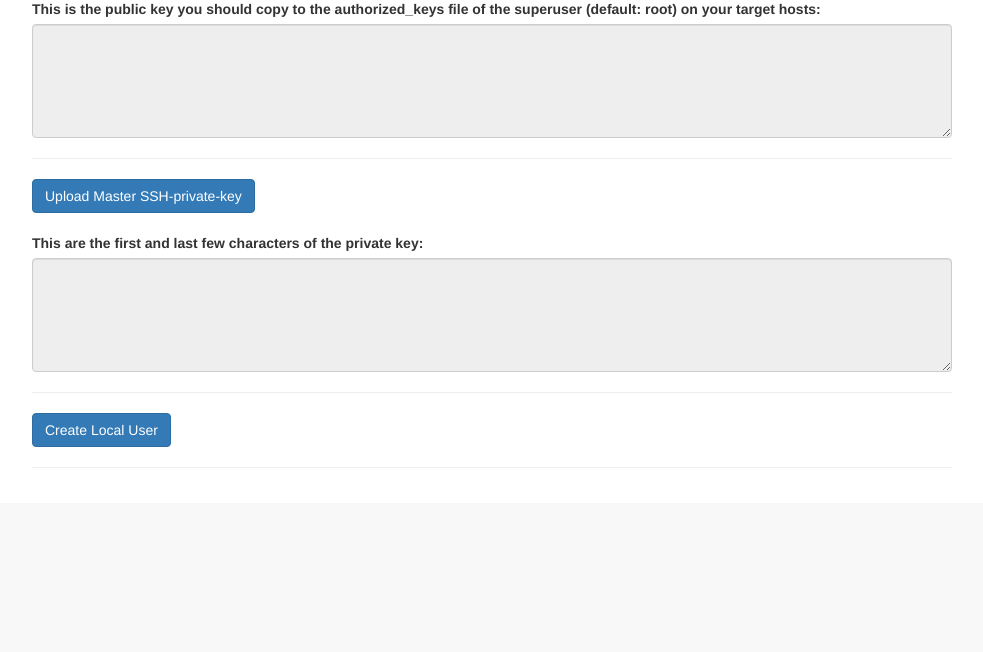
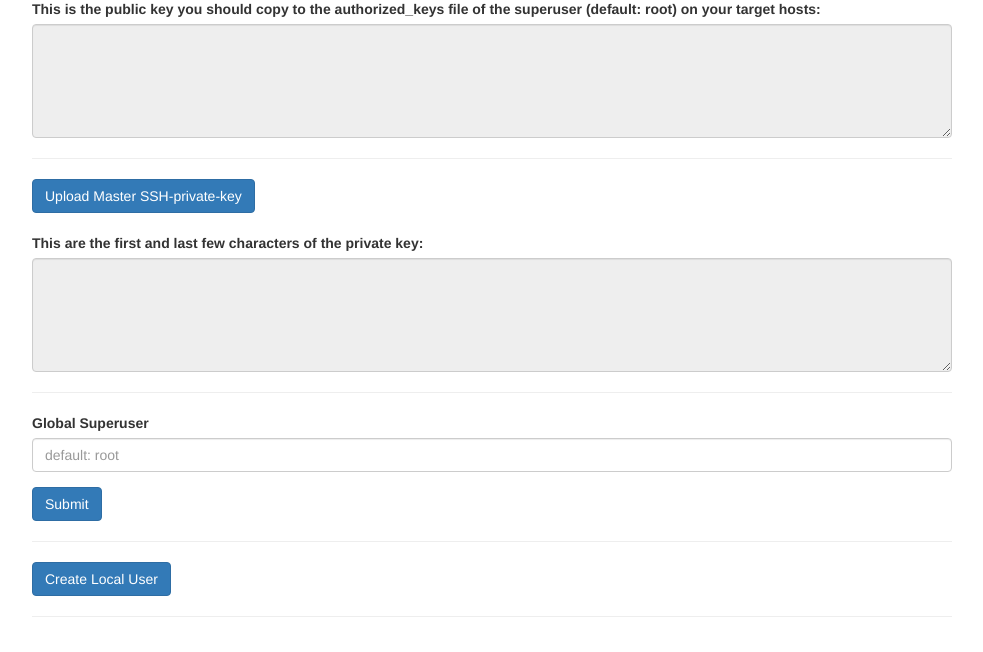
Before and after one commit to sshkm/django-sshkm, a Django app: page /settings/ in a window 1280 px wide. Shown: the part 301-953 px from the top of the page, without its empty margins (38-1021 px from the left). Before the commit the page ends 748 px from the top, so only its background shows below. Run offline with Django 3.2, Linux system fonts and the light colour scheme; a user stored in the database is signed in; data comes from the database, SQL or seed files in the repository; data that the repository does not hold is empty; parts of the project's set-up code (start-up, migrations or seed data) failed here and were passed over; some libraries are stand-ins or nearby versions.

Commit message:
add global and per host custom superuser

```diff
--- a/sshkm/forms.py
+++ b/sshkm/forms.py
@@ -52,15 +52,17 @@ class GroupForm(forms.ModelForm):
 class HostForm(forms.ModelForm):
     class Meta:
         model = Host
-        fields = ('name', 'description',)
+        fields = ('name', 'superuser', 'description',)
         labels = {
             'name': _('Host or IP'),
+            'superuser': _('Superuser'),
             'description': _('Description (optional)'),
         }
 
     def __init__(self, *args, **kwargs):
         super(HostForm, self).__init__(*args, **kwargs)
         self.fields['name'].widget.attrs['placeholder'] = 'host1.example.com or 192.168.1.33'
+        self.fields['superuser'].widget.attrs['placeholder'] = 'default: root'
         self.fields['description'].widget.attrs['placeholder'] = ''
 
 class OsuserForm(forms.ModelForm):
--- a/sshkm/models.py
+++ b/sshkm/models.py
@@ -11,6 +11,7 @@ class Group(models.Model):
 
 class Host(models.Model):
     name = models.CharField(max_length=200, unique=True)
+    superuser = models.CharField(max_length=200, null=True, blank=True)
     description = models.CharField(max_length=500, null=True, blank=True)
     task_id = models.CharField(max_length=36, null=True, blank=True)
     status = models.CharField(max_length=10, null=True, blank=True)
--- a/sshkm/settings.py
+++ b/sshkm/settings.py
@@ -57,8 +57,8 @@ USE_TZ = True
 STATIC_URL = '/static/'
 LOGIN_URL = '/login/'
 
-SESSION_EXPIRE_AT_BROWSER_CLOSE = True
-SESSION_COOKIE_AGE = 5 * 60
+#SESSION_EXPIRE_AT_BROWSER_CLOSE = True
+#SESSION_COOKIE_AGE = 5 * 60
 
 from django.contrib.messages import constants as messages
 MESSAGE_TAGS = {
--- a/sshkm/templates/sshkm/host/detail.html
+++ b/sshkm/templates/sshkm/host/detail.html
@@ -7,6 +7,7 @@
         <form action="{% url 'HostSave' %}" method="post" class="form">
           {% csrf_token %}
           {% bootstrap_field hostform.name %}
+          {% bootstrap_field hostform.superuser set_required=False %}
           {% bootstrap_field hostform.description set_required=False %}
           {% if request.GET.id %}
           <input type="hidden" name="id" value="{{ request.GET.id }}">
--- a/sshkm/templates/sshkm/settings/list.html
+++ b/sshkm/templates/sshkm/settings/list.html
@@ -61,6 +61,15 @@
         </div>
 
         <hr>
+        <form action="{% url 'Superuser' %}" method="post" class="form">
+          {% csrf_token %}
+          <div class="form-group"><label class="control-label" for="id_superuser">Global Superuser</label><input class="form-control" id="id_superuser" maxlength="200" name="superuser" placeholder="default: root" title="" type="text" value="{{ superuser }}" /></div>
+          <div class="form-group">
+          <button type="submit" class="btn btn-primary">Submit</button>
+          </div>
+        </form>
+
+        <hr>
         <div class="btn btn-primary" onclick="
           BootstrapDialog.confirm(
             {
--- a/sshkm/urls.py
+++ b/sshkm/urls.py
@@ -54,6 +54,7 @@ urlpatterns = [
     url(r'^settings/deleteuser/$', views.DeleteUser, name='DeleteUser'),
     url(r'^settings/masterkeypublic/$', views.MasterKeyPublic, name='MasterKeyPublic'),
     url(r'^settings/masterkeyprivate/$', views.MasterKeyPrivate, name='MasterKeyPrivate'),
+    url(r'^settings/superuser/$', views.Superuser, name='Superuser'),
 
     url(r'^login/$', views.auth_login, name='login'),
     url(r'^logout/$', views.auth_logout, name='logout'),
--- a/sshkm/views/__init__.py
+++ b/sshkm/views/__init__.py
@@ -11,7 +11,7 @@ from sshkm.views.host import HostList, HostDetail, HostDelete, HostSave, HostDep
 from sshkm.views.osuser import OsuserList, OsuserDetail, OsuserDelete, OsuserSave
 from sshkm.views.permission import PermissionList, PermissionCreate, PermissionDelete, PermissionSave
 from sshkm.views.deploy import CopyKeyfile, GetHostKeys, DeployKeys, GetHome
-from sshkm.views.settings import SettingsList, PasswordSave, CreateUser, DeleteUser, MasterKeyPublic, MasterKeyPrivate
+from sshkm.views.settings import SettingsList, PasswordSave, CreateUser, DeleteUser, MasterKeyPublic, MasterKeyPrivate, Superuser
 
 
 @login_required
--- a/sshkm/views/settings.py
+++ b/sshkm/views/settings.py
@@ -25,7 +25,13 @@ def SettingsList(request):
     except:
         publickey = ""
 
-    context = {'users': users, 'privatekey': privatekey, 'publickey': publickey}
+    try:
+        superuser = Setting.objects.get(name='SuperUser')
+        superuser = superuser.value
+    except:
+        superuser = ""
+
+    context = {'users': users, 'privatekey': privatekey, 'publickey': publickey, 'superuser': superuser}
     return render(request, 'sshkm/settings/list.html', context)
 
 @staff_member_required(login_url=None)
@@ -106,3 +112,18 @@ def MasterKeyPrivate(request):
             Setting(name='MasterKeyPrivatePassphrase', value=passphrase).save()
 
     return HttpResponseRedirect(reverse('SettingsList'))
+
+@staff_member_required(login_url=None)
+def Superuser(request):
+    try:
+        superuser = Setting.objects.get(name='SuperUser')
+        superuser.value = request.POST.get('superuser')
+        superuser.save()
+        messages.add_message(request, messages.SUCCESS, "Global Superuser set to " + superuser.value)
+    except ObjectDoesNotExist as e:
+        Setting(name='SuperUser', value=request.POST.get('superuser')).save()
+        messages.add_message(request, messages.SUCCESS, "Global Superuser set to " + request.POST.get('superuser'))
+    except Exception as e:
+        messages.add_message(request, messages.ERROR, "Global Superuser can not be saved.")
+
+    return HttpResponseRedirect(reverse('SettingsList'))
```
Also changed, not shown: sshkm/tests/fixtures/testdata.json (+2 -1 lines), sshkm/tests/test_host.py (+4 -4 lines), sshkm/views/deploy.py (+19 -6 lines), .travis.yml, sshkm/migrations/0002_host_superuser.py (added).
